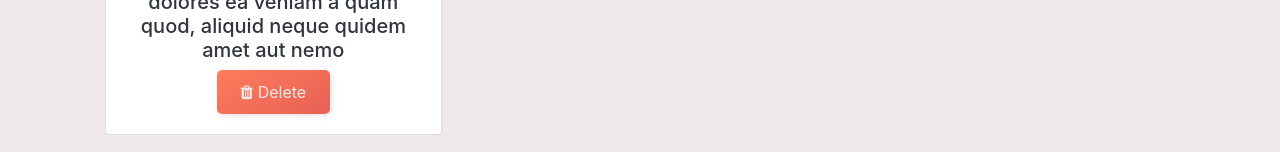
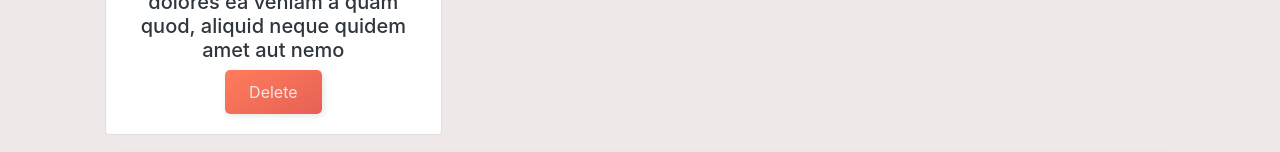
Before and after one commit to mohamed-ali-nemr/E-commerce, a React (Create React App) app: page /cart in a window 1280 px wide. Shown: the part 599-751 px from the top of the page. Built offline with nearby package versions, Linux system fonts and the light colour scheme; the HTML template or start-up script is replaced by a standard one.

Commit message:
Add files via upload
delete product from card

```diff
--- a/src/components/CartItem.js
+++ b/src/components/CartItem.js
@@ -1,8 +1,16 @@
 import React from "react";
+import { connect } from "react-redux";
+import { removeFromCart } from "../store/actions/actions";
 
-const CartItem = (props, { handleDelete }) => {
+const CartItem = (props) => {
   const { item, index } = props;
   const { product } = item;
+
+  const handleDeleteToCart = (index) => {
+    console.log("delete From card was clicked ");
+    props.removeFromCart(index);
+  };
+
   return (
     <div className="card">
       <img src={product.image} alt="" />
@@ -10,12 +18,18 @@ const CartItem = (props, { handleDelete }) => {
       <div className="card-body">
         <h4>{product.title}</h4>
         <h5>{product.body}</h5>
-        <button className="btn">
-          <i className="fa fa-trash"></i> Delete
+        <button className="btn" onClick={() => handleDeleteToCart(index)}>
+          Delete
         </button>
       </div>
     </div>
   );
 };
 
-export default CartItem;
+const mapDispatchToProps = (dispatch) => {
+  return {
+    removeFromCart: (index) => dispatch(removeFromCart(index)),
+  };
+};
+
+export default connect(null, mapDispatchToProps)(CartItem);
--- a/src/pages/Cart.js
+++ b/src/pages/Cart.js
@@ -4,15 +4,13 @@ import ProductsApi from "../api/prouductsApi.json";
 import { connect } from "react-redux";
 
 const Cart = (props) => {
-  const handleDelete = () => {};
-
   return (
     <div>
       <h1>Cart Page</h1>
       <div className="row">
         {props.cartItems.map((item, index) => (
           <div className={"col-4"} key={index}>
-            <CartItem item={item} index={index} handleDelete={handleDelete} />
+            <CartItem item={item} index={index} />
           </div>
         ))}
       </div>
--- a/src/store/actions/actions.js
+++ b/src/store/actions/actions.js
@@ -1,4 +1,4 @@
-import {ADD_TO_CART} from "./types"
+import {ADD_TO_CART,REMOVE_FROM_CART} from "./types"
 
 //action creator
 export function addToCart(productInfo) {
@@ -7,3 +7,11 @@ export function addToCart(productInfo) {
     productInfo,
   };
 }
+
+//action creator
+export function removeFromCart(index) {
+  return {
+    type: REMOVE_FROM_CART,
+    index,
+  };
+}
--- a/src/store/actions/types.js
+++ b/src/store/actions/types.js
@@ -1 +1,2 @@
 export const ADD_TO_CART = "ADD_TO_CART";
+export const REMOVE_FROM_CART = "REMOVE_FROM_CART";
--- a/src/store/reducers/index.js
+++ b/src/store/reducers/index.js
@@ -1,4 +1,4 @@
-import { ADD_TO_CART } from "../actions/types";
+import { ADD_TO_CART, REMOVE_FROM_CART } from "../actions/types";
 
 export default function cartReducer(state, action) {
   console.log(state, action);
@@ -15,6 +15,14 @@ export default function cartReducer(state, action) {
       };
     }
 
+    case REMOVE_FROM_CART: {
+
+      const item_index = action.index;
+      const new_state = { ...state };
+      delete new_state.cart[item_index];
+      return new_state;
+    }
+
     default:
       return state;
   }
```
